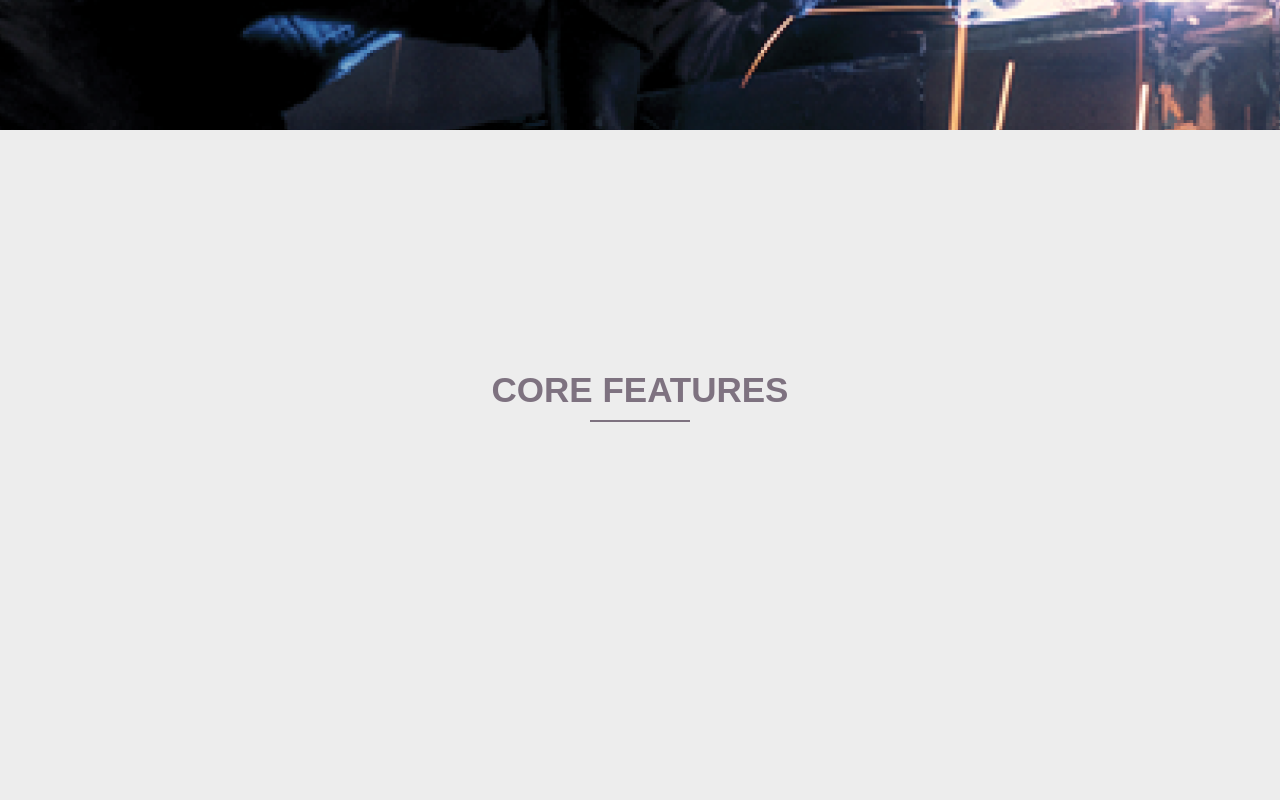
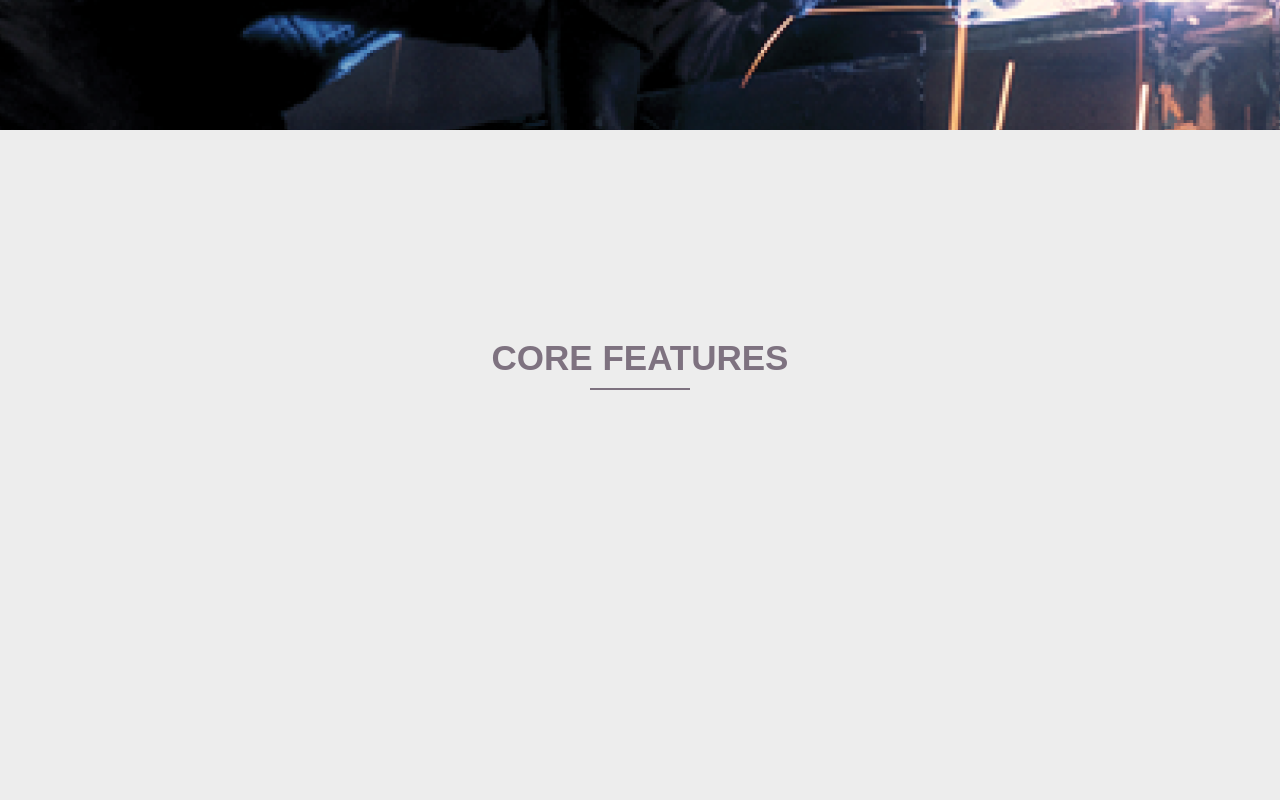
Before and after one commit to Usamaalikhan654/Habibullah-WB, a React (Create React App) app in the folder hepl-master/: page /#/ in a window 1280 px wide. Shown: the part 820-1620 px from the top of the page. Built offline with nearby package versions, Linux system fonts and the light colour scheme.

Commit message:
1.9.2
version 1.9.2

```diff
--- a/hepl-master/src/Pages/Home/Home.module.scss
+++ b/hepl-master/src/Pages/Home/Home.module.scss
@@ -61,7 +61,7 @@
 }
 
 .coreContainer {
-  padding: 15rem;
+  padding: 13rem;
   background-color: #ededed;
   align-items: center;
   justify-content: center;
```
